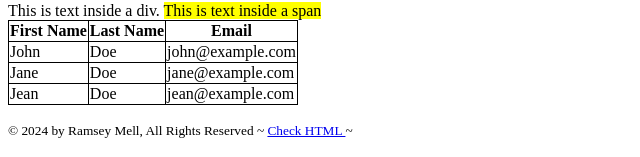
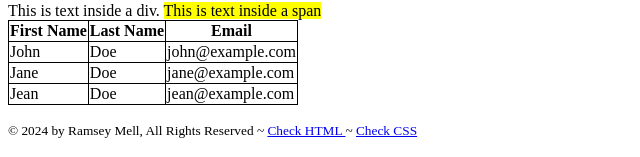
Before and after one commit to Ramsey80/stylin-with-css, a plain HTML site: page index.html in a window 1280 px wide. Shown: the part 640-797 px from the top of the page, 0-640 px from the left. Drawn offline with Linux system fonts and the light colour scheme.

Commit message:
Mistake Edit

```diff
--- a/index.html
+++ b/index.html
@@ -71,7 +71,7 @@
         <p><small>&copy; 2024 by
            Ramsey Mell, All Rights Reserved ~
            <a id="html-checker" href="#" target="_blank">Check HTML </a> ~
-           <a id="css-checker" href="#" Check CSS ></a></small>
+           <a id="css-checker" href="#">Check CSS </a></small>
         </p>
     </footer>
    <script>
```
